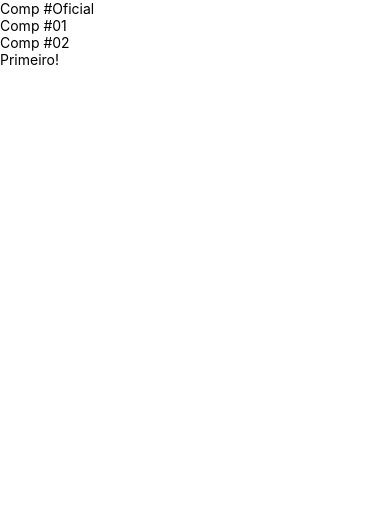
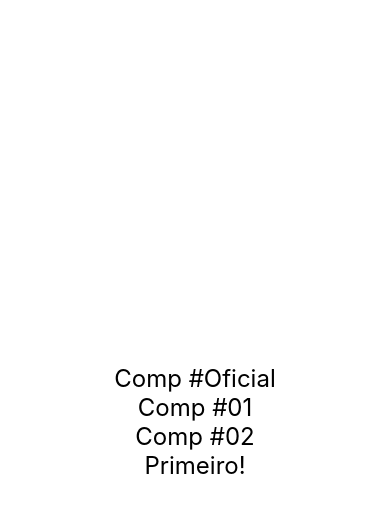
Before and after one commit to rafaelnmelo/reactNativeExercicios, a React Native app: screen / in a window 390 px wide. Shown: the top 512 px of the page. Built offline with nearby package versions, Linux system fonts and the light colour scheme.

Commit message:
Melhorando acessibilidade com estilos

```diff
--- a/src/App.js
+++ b/src/App.js
@@ -1,14 +1,22 @@
 import React from "react"
-import { SafeAreaView, Text } from "react-native"
+import { SafeAreaView, StyleSheet } from "react-native"
 
 import Primeiro from './components/Primeiro'
 import Default, { Comp1,Comp2 } from './components/Multi'
 
 export default () => (
-    <SafeAreaView>
+    <SafeAreaView style={style.App}>
         <Default />
         <Comp1 />
         <Comp2 />
         <Primeiro />
     </SafeAreaView>
 )
+
+const style = StyleSheet.create({
+    App: {
+        flexGrow: 1,
+        justifyContent: "center",
+        alignItems: "center"
+    }
+})
--- a/src/components/Multi.js
+++ b/src/components/Multi.js
@@ -1,14 +1,18 @@
 import React from 'react'
-import { SafeAreaView, Text } from "react-native"
+import { Text } from 'react-native'
+import Estilo from './estilo'
 
-export default function Comp() {
-    return <Text>Comp #Oficial</Text>
+function Comp() {
+    return <Text style={Estilo.fonteGrande}>Comp #Oficial</Text>
 }
 
-export function Comp1() {
-    return <Text>Comp #01</Text>
+function Comp1() {
+    return <Text style={Estilo.fonteGrande}>Comp #01</Text>
 }
 
-export function Comp2() {
-    return <Text>Comp #02</Text>
+function Comp2() {
+    return <Text style={Estilo.fonteGrande}>Comp #02</Text>
 }
+
+export { Comp1, Comp2 }
+export default Comp
--- a/src/components/Primeiro.js
+++ b/src/components/Primeiro.js
@@ -1,4 +1,5 @@
 import React from 'react'
-import { Text } from "react-native"
+import { Text } from 'react-native'
+import Estilo from './estilo'
 
-export default () => <Text>Primeiro!</Text>
+export default () => <Text style={Estilo.fonteGrande}>Primeiro!</Text>
--- /dev/null
+++ b/src/components/estilo.js
@@ -0,0 +1,7 @@
+import { StyleSheet } from 'react-native'
+
+export default StyleSheet.create({
+    fonteGrande: {
+        fontSize: 24
+    }
+})
```
